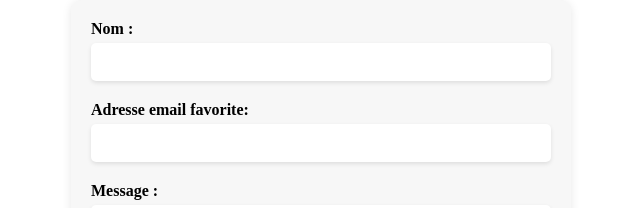
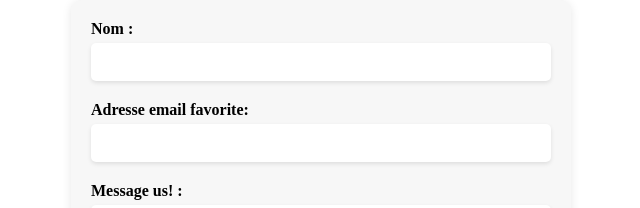
Before and after one commit to palazard/Test, a plain HTML site: page index.html in a window 1280 px wide. Shown: the top 208 px of the page, 319-959 px from the left. Drawn offline with Linux system fonts and the light colour scheme.

Commit message:
change label message

```diff
--- a/index.html
+++ b/index.html
@@ -18,7 +18,7 @@
           <input type="email" id="email" name="email" required>
         </div>
         <div class="form-group">
-          <label for="message">Message :</label>
+          <label for="message">Message us! :</label>
           <textarea id="message" name="message" required></textarea>
         </div>
         <button type="submit">Envoyer</button>
```
